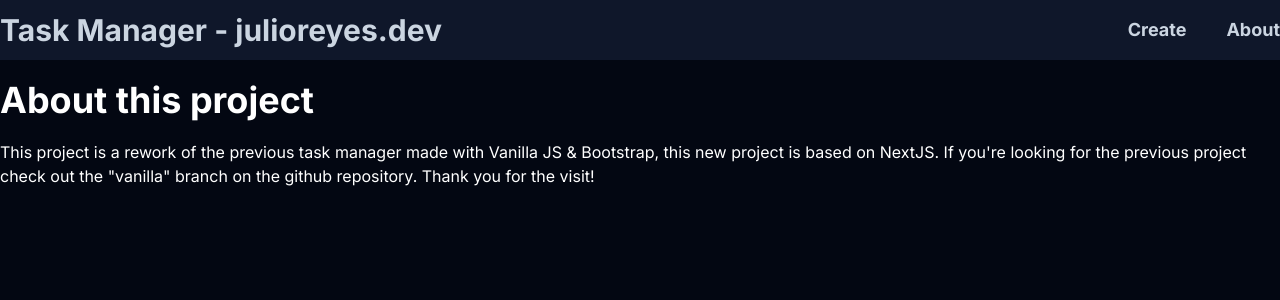
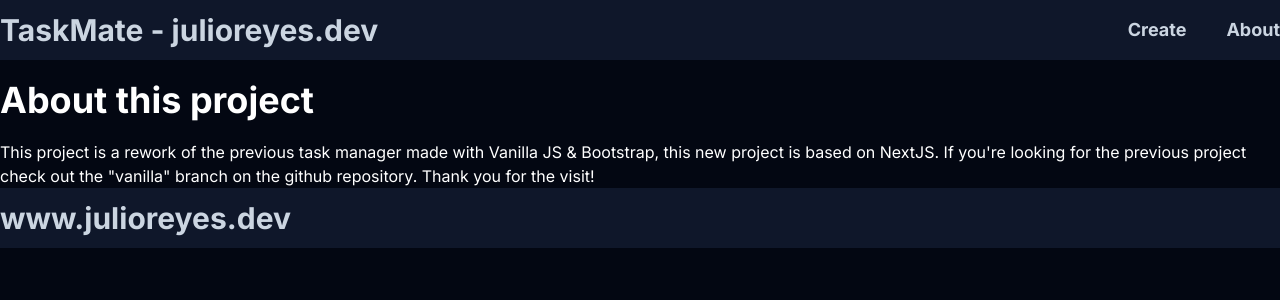
Before and after one commit to jjrh92/toDoList, a Next.js app: page /about in a window 1280 px wide. Shown: the top 300 px of the page. Built offline with nearby package versions, Linux system fonts and the light colour scheme.

Commit message:
Footer & Readme

```diff
--- a/src/app/layout.jsx
+++ b/src/app/layout.jsx
@@ -1,4 +1,5 @@
 import Navbar from "@/components/Navbar";
+import Footer from "@/components/Footer";
 import "./globals.css";
 import { Inter } from "next/font/google";
 
@@ -15,6 +16,7 @@ export default function RootLayout({ children }) {
       <body className={inter.className}>
         <Navbar />
         {children}
+        <Footer />
       </body>
     </html>
   );
--- /dev/null
+++ b/src/components/Footer.jsx
@@ -0,0 +1,15 @@
+import Link from "next/link";
+
+function Footer () {
+  return (
+    <footer className="bg-slate-900">
+      <div className="container mx-auto flex justify-between items-center py-3">
+        <Link href="https://www.julioreyes.dev" className="text-slate-300 hover:text-slate-200">
+          <h3 className="font-bold text-3xl text-center">www.julioreyes.dev</h3>
+        </Link>
+      </div>
+    </footer>
+  );
+}
+
+export default Footer;
--- a/src/components/Navbar.jsx
+++ b/src/components/Navbar.jsx
@@ -5,7 +5,7 @@ function Navbar() {
     <nav className="bg-slate-900">
       <div className="container mx-auto flex justify-between items-center py-3">
         <Link href="/" className="text-slate-300 hover:text-slate-200">
-          <h3 className="font-bold text-3xl">Task Manager - julioreyes.dev</h3>
+          <h3 className="font-bold text-3xl">TaskMate - julioreyes.dev</h3>
         </Link>
 
         <ul className="flex gap-x-10 text-lg font-bold">
```
Also changed, not shown: 1 other file (tests, documents, lock files or other folders).
